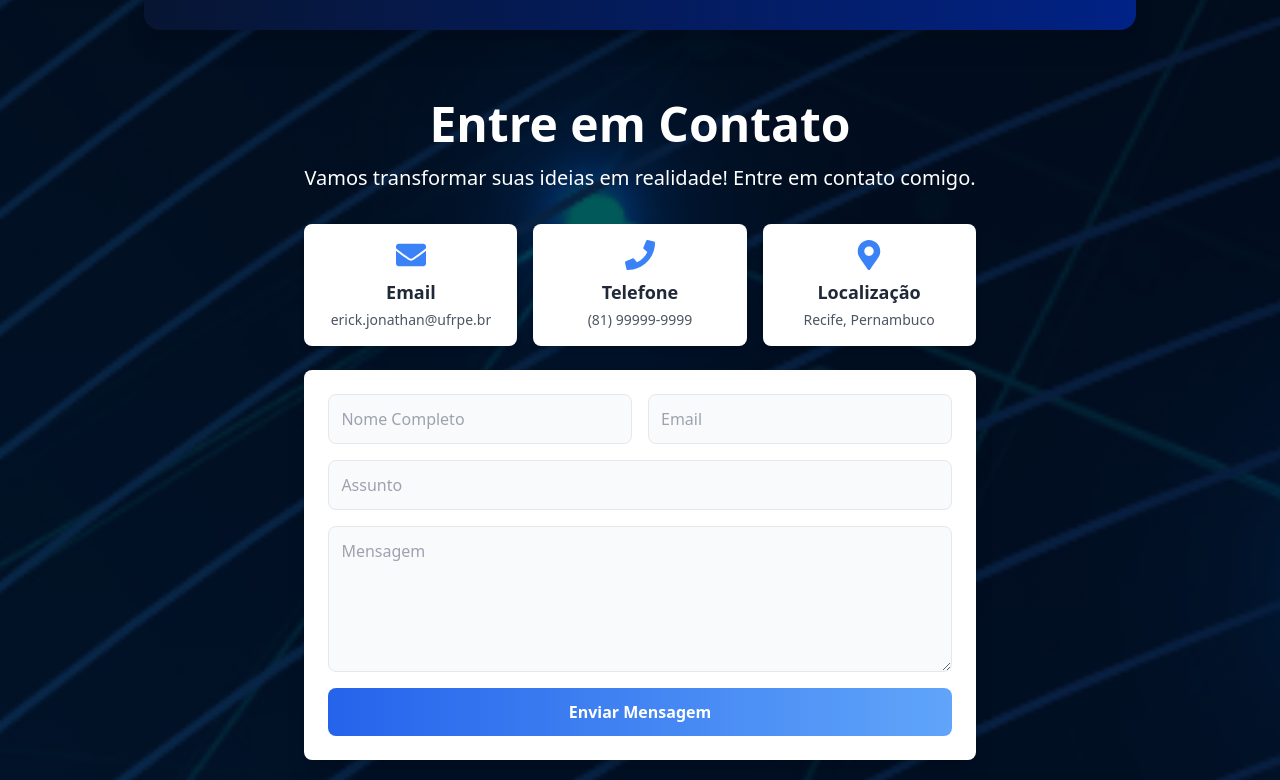
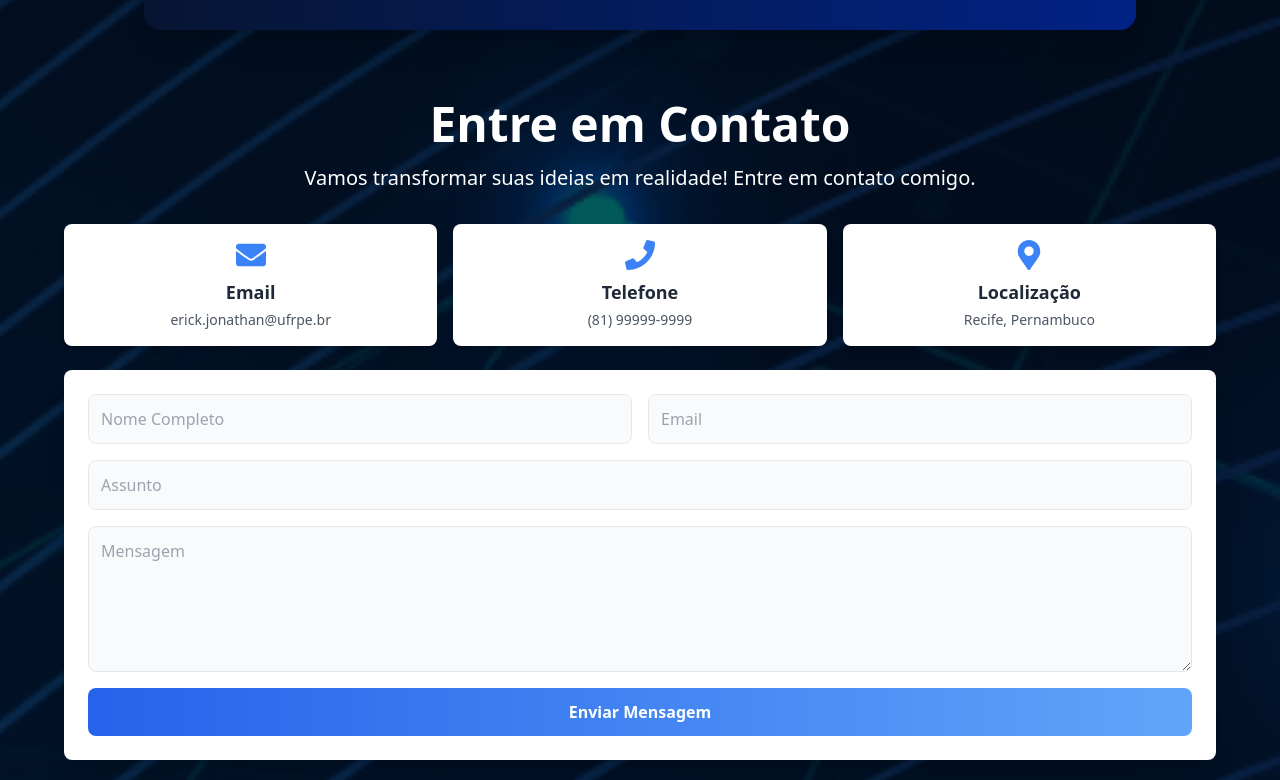
Before and after one commit to Erickjonatthan/portfolio-ejms, a React (Vite) app: page / in a window 1280 px wide. Shown: the part 4180-4960 px from the top of the page. Built offline with nearby package versions, Linux system fonts and the light colour scheme.

Commit message:
style(Contact): add full width class to container div
Ensure the container div spans the full width of its parent element by adding the `w-full` class. This improves layout consistency across different screen sizes.

```diff
--- a/src/components/Contact.jsx
+++ b/src/components/Contact.jsx
@@ -39,7 +39,7 @@
       animate={isInView ? { opacity: 1, y: 0 } : { opacity: 0, y: 50 }}
       transition={{ duration: 0.8, ease: "easeInOut" }}
     >
-      <div className="max-w-6xl mx-auto">
+      <div className="max-w-6xl w-full mx-auto">
         <h2 className="text-3xl sm:text-4xl lg:text-5xl font-bold text-center text-white mb-4">Entre em Contato</h2>
         <p className="text-white text-center text-base sm:text-xl mb-8">
           Vamos transformar suas ideias em realidade! Entre em contato comigo.
```
